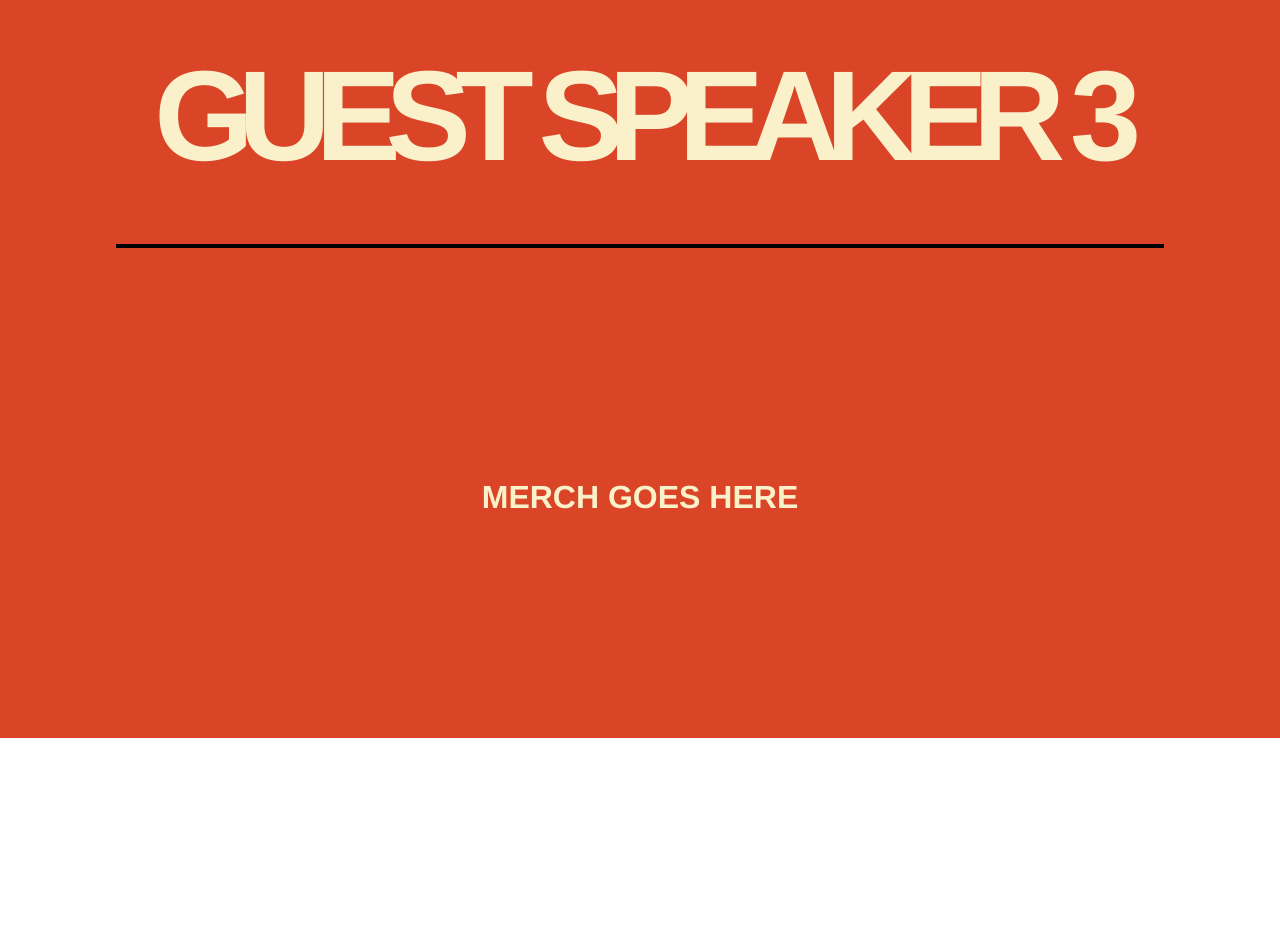
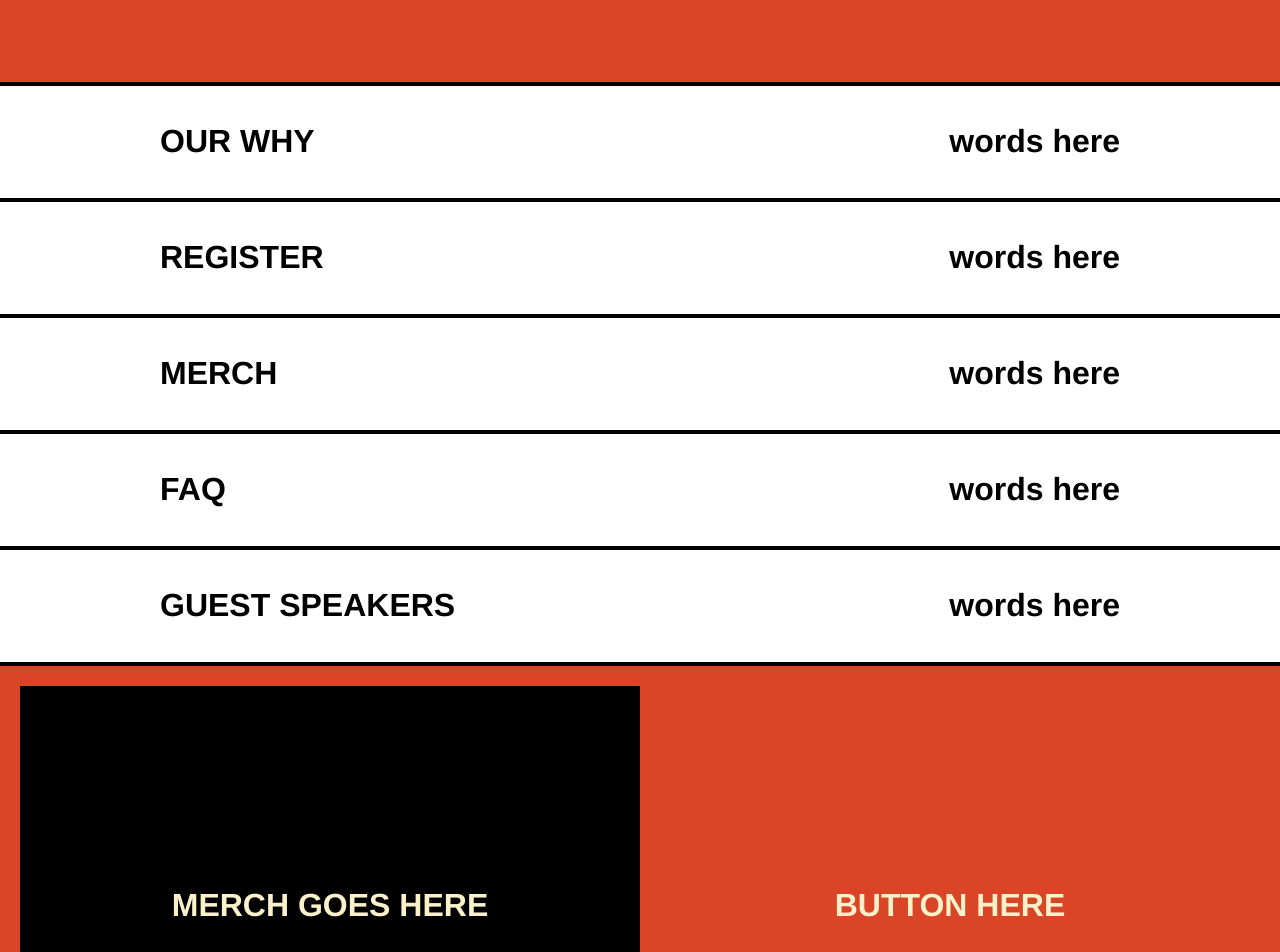
Before and after one commit to RogelioAD/HIA-Conf, a React (Create React App) app: page / in a window 1280 px wide. Shown: the part 1600-2552 px from the top of the page. Before the commit the page ends 2338 px from the top, so only its background shows below. Built offline with nearby package versions, Linux system fonts and the light colour scheme.

Commit message:
Revamped Page and made it cleaner in design and flow

```diff
--- a/src/HIAcomponents/HIAHomePage.js
+++ b/src/HIAcomponents/HIAHomePage.js
@@ -116,7 +116,9 @@ const GuestSpeakers = () => {
               key={index}
               className={index % 2 === 0 ? "speakerdivodd" : "speakerdiveven"}
             >
-            <div className={index % 2 === 0 ? "trapezoid1" : "trapezoid2"}></div>
+              <div
+                className={index % 2 === 0 ? "trapezoid1" : "trapezoid2"}
+              ></div>
               <div
                 className="speakername"
                 ref={(el) => (speakerRefs.current[index] = el)}
@@ -128,29 +130,122 @@ const GuestSpeakers = () => {
         )}
       </div>
     </div>
-
   );
 };
 
 const MerchSection = () => (
   <div className="merchsection subheaderfont">
+    <div className="merchsectionleft">
       <h1>MERCH GOES HERE</h1>
     </div>
+    <div className="merchsectionright">
+      <h1>BUTTON HERE</h1>
+    </div>
+  </div>
 );
+
+const FooterSection = () => (
+  <div className="footersection subheaderfont">
+    <h1>FOOTER GOES HERE</h1>
+  </div>
+);
+
+//this block of code is for subheading container
+const SubHeader = () => (
+  <div className="subheadercontainer">
+    <RegisterSection />
+    <FAQSection />
+  </div>
+);
+
+function listDiv() {
+  const OurWhyMenu = () => (
+    <Link className="nodecoration" to={"/ourwhy"}>
+      <div className="listDiv">
+        <div className="regularfont leftsidelistdiv" id="alignleft">
+          <p>OUR WHY</p>
+        </div>
+        <div className="regularfont rightsidelistdiv" id="alignright">
+          <p>words here</p>
+        </div>
+      </div>
+    </Link>
+  );
+
+  const RegisterMenu = () => (
+    <Link className="nodecoration" to={"/register"}>
+      <div className="listDiv">
+        <div className="regularfont leftsidelistdiv" id="alignleft">
+          <p>REGISTER</p>
+        </div>
+        <div className="regularfont rightsidelistdiv" id="alignright">
+          <p>words here</p>
+        </div>
+      </div>
+    </Link>
+  );
+
+  const MerchMenu = () => (
+    <Link className="nodecoration" to={"/merch"}>
+      <div className="listDiv">
+        <div className="regularfont leftsidelistdiv" id="alignleft">
+          <p>MERCH</p>
+        </div>
+        <div className="regularfont rightsidelistdiv" id="alignright">
+          <p>words here</p>
+        </div>
+      </div>
+    </Link>
+  );
+
+  const FAQ = () => (
+    <Link className="nodecoration" to={"/faq"}>
+      <div className="listDiv">
+        <div className="regularfont leftsidelistdiv" id="alignleft">
+          <p>FAQ</p>
+        </div>
+        <div className="regularfont rightsidelistdiv" id="alignright">
+          <p>words here</p>
+        </div>
+      </div>
+    </Link>
+  );
+
+  const GuestSpeakersMenu = () => (
+    <Link className="nodecoration" to={"/speaker"}>
+      <div className="listDivBottom">
+        <div className="regularfont leftsidelistdiv" id="alignleft">
+          <p>GUEST SPEAKERS</p>
+        </div>
+        <div className="regularfont rightsidelistdiv" id="alignright">
+          <p>words here</p>
+        </div>
+      </div>
+    </Link>
+  );
+
+  return (
+    <div>
+      <OurWhyMenu />
+      <RegisterMenu />
+      <MerchMenu />
+      <FAQ />
+      <GuestSpeakersMenu />
+    </div>
+  );
+}
 
 function HIAHomePage() {
   return (
     <div>
       <HeaderVideo />
-      <div className="subheadercontainer">
-        <RegisterSection />
-        <FAQSection />
-      </div>
       <div className="datediv regularfont">
         <p>DATES AND TIMES HERE</p>
       </div>
       <GuestSpeakers />
+      {listDiv()}
       <MerchSection />
+      <FooterSection />
     </div>
   );
 }
--- a/src/styles/HIAHomePage.css
+++ b/src/styles/HIAHomePage.css
@@ -85,21 +85,23 @@
 
 .videocontainer {
   width: 100%;
-  height: 30em;
+  height: 45em;
   position: relative;
   overflow: hidden;
+  display: flex;
+  justify-content: center; /* Horizontally centers content */
+  align-items: center; /* Vertically centers content */
 }
 
 .videocontainer video {
   position: absolute;
   top: 50%;
   left: 50%;
-  min-width: 100%;
-  min-height: 100%;
-  width: 100%;
+  transform: translate(-50%, -50%);
+
+  width: 115%; /* Ensures the video fully covers the container */
   height: 100%;
   object-fit: cover;
-  transform: translate(-50%, -50%);
 }
 
 /* ========= Section 2 Layout ========= */
@@ -167,12 +169,6 @@
   flex-direction: column;
 }
 
-.ht4div1 {
-  margin: 0 20px 10px 0;
-  text-align: end;
-  align-items: center;
-}
-
 .faqquestions {
   margin: 0 20px 40px 20px;
   text-align: end;
@@ -203,37 +199,14 @@
   align-items: center;
 }
 
-.hi1divbutton {
-  display: flex;
-  margin: 35px 0 0 20px;
-}
-
 .faqquadranttwo {
   height: 50%;
   width: 50%;
 }
 
-.hi2faq {
-  margin: 30px 20px 40px 20px;
-  text-align: end;
-  align-items: center;
-}
-
 .faqquadrantthreeandfour {
   height: 50%;
   width: 90%;
-}
-
-.hi3div1 {
-  margin: 20px 0 10px 20px;
-  text-align: start;
-  align-items: center;
-}
-
-.hi3div2 {
-  margin: 0 0 40px 20px;
-  text-align: start;
-  align-items: center;
 }
 
 .headerimage4 {
@@ -251,6 +224,58 @@
   flex-direction: column;
   justify-content: center;
   align-items: center;
+}
+
+/* ========= Info List ========= */
+.listDiv {
+  height: 7em;
+  background-color: var(--color-white);
+  border-top: 4px solid var(--color-black);
+  display: flex;
+  flex-direction: row;
+  justify-content: space-between; /* Pushes inner divs to opposite sides */
+  align-items: center; /* Vertically centers content */
+  padding: 0 2em; /* Adds space on both sides */
+}
+
+.listDiv:hover {
+  color: #ffffff;
+  background-color: #000000;
+  transition: background-color 0.3s ease, color 0.3s ease;
+}
+
+.listDivBottom {
+  height: 7em;
+  background-color: var(--color-white);
+  border-top: 4px solid var(--color-black);
+  border-bottom: var(--border-standard);
+  display: flex;
+  flex-direction: row;
+  justify-content: space-between; /* Pushes inner divs to opposite sides */
+  align-items: center; /* Vertically centers content */
+  padding: 0 2em; /* Adds space on both sides */
+}
+
+.listDivBottom:hover {
+  color: #ffffff;
+  background-color: #000000;
+  transition: background-color 0.3s ease, color 0.3s ease;
+}
+
+.leftsidelistdiv {
+  font-size: xx-large;
+  display: flex;
+  justify-content: flex-start;
+  align-items: center;
+  margin-left: 4em;
+}
+
+.rightsidelistdiv {
+  font-size: xx-large;
+  display: flex;
+  justify-content: flex-end;
+  align-items: center;
+  margin-right: 4em;
 }
 
 /* ========= Stickers ========= */
@@ -349,7 +374,6 @@
 .speakerdiveven {
   position: relative;
   height: 2em;
-  border-bottom: var(--border-standard);
   display: flex;
   align-items: center;
 }
@@ -382,7 +406,6 @@
   clip-path: polygon(100% 0%, 50% 0%, 0% 100%, 100% 100%);
 }
 
-
 .speakername {
   opacity: 0;
   transform: translateX(-50px);
@@ -396,12 +419,45 @@
 
 /* ========= Merch Section ========= */
 .merchsection {
-  height: 100%;
   background-color: var(--color-primary);
   color: var(--color-cream);
   width: 100%;
   height: 30em;
   display: flex;
+  flex-direction: row;
+  justify-content: center;
+  align-items: center;
+  padding: 20px;
+  box-sizing: border-box;
+}
+
+.merchsectionleft {
+  width: 50%;
+  height: 100%;
+  display: flex;
+  justify-content: center;
+  align-items: center;
+  background-color: var(--color-black);
+  box-sizing: border-box;
+  margin: 0;
+}
+
+.merchsectionright {
+  width: 50%;
+  height: 100%;
+  display: flex;
+  justify-content: center;
+  align-items: center;
+}
+
+/* ========= Footer Section ========= */
+.footersection {
+  height: 100%;
+  background-color: var(--color-black);
+  color: var(--color-cream);
+  width: 100%;
+  height: 10em;
+  display: flex;
   flex-direction: column;
   justify-content: center;
   align-items: center;
```
Lines whose indentation alone changed are shown as unchanged.
